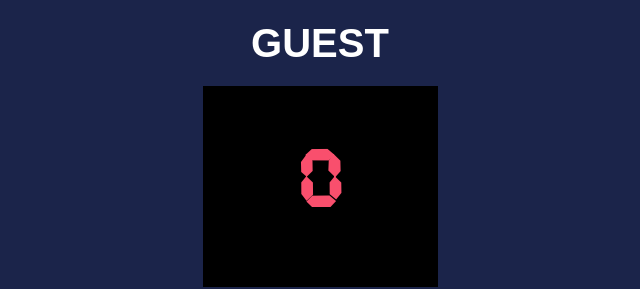
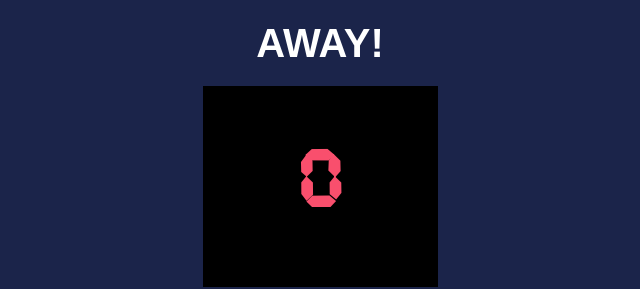
Before and after one commit to aleksc90/anothertry, a website built with Vite: page index.html in a window 1280 px wide. Shown: the top 289 px of the page, 640-1280 px from the left. Built offline with nearby package versions, Linux system fonts and the light colour scheme.

Commit message:
Update index.html

```diff
--- a/index.html
+++ b/index.html
@@ -17,7 +17,7 @@
             </div>
 
             <div>
-                <h3 class="title">GUEST</h3>
+                <h3 class="title">AWAY!</h3>
                 <div class="scoreboard-bg">
                     <h3 class="scoreBoard" id="guestScore">0</h3>
                 </div>
```
